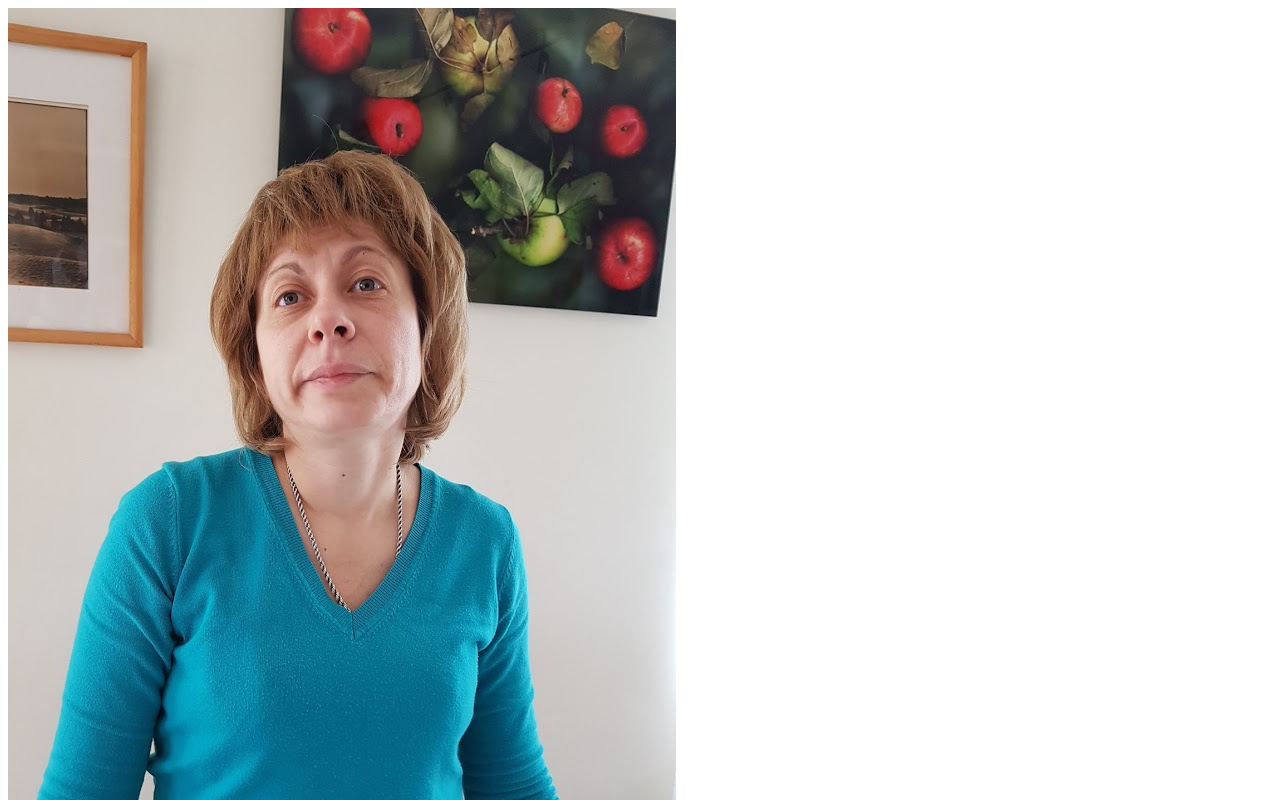
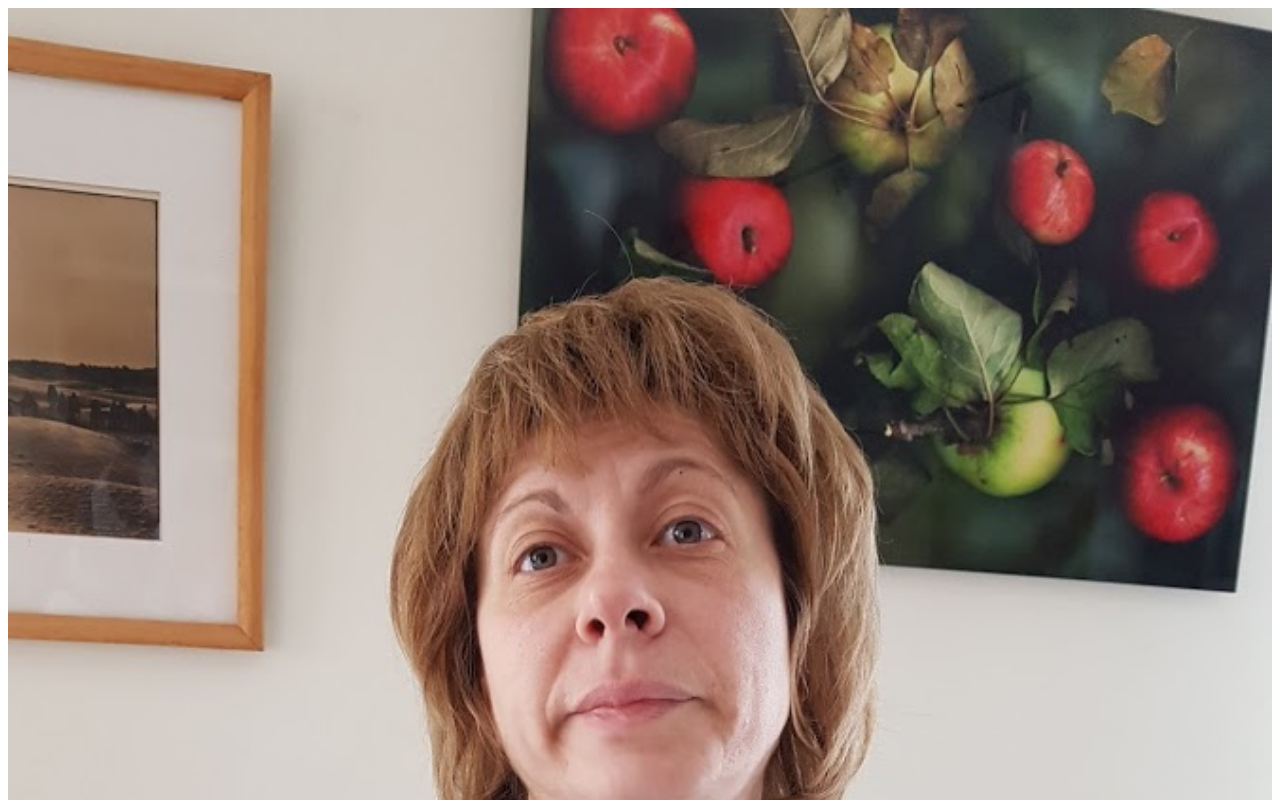
Before and after one commit to rraaccoonn/rraaccoonn.github.io, a plain HTML site: page index.html in a window 1280 px wide. Shown: the top 800 px of the page. Drawn offline with Linux system fonts and the light colour scheme.

Commit message:
Update index.html

```diff
--- a/index.html
+++ b/index.html
@@ -1,7 +1,11 @@
 <!DOCTYPE html>
 <html>
 <head>
-	<title>Fat Rabbit</title>
+<style>
+img {
+    width: 100%;
+}
+</style>
 </head>
 <body>
 <img src="fat_rabbit.jpg"
```
